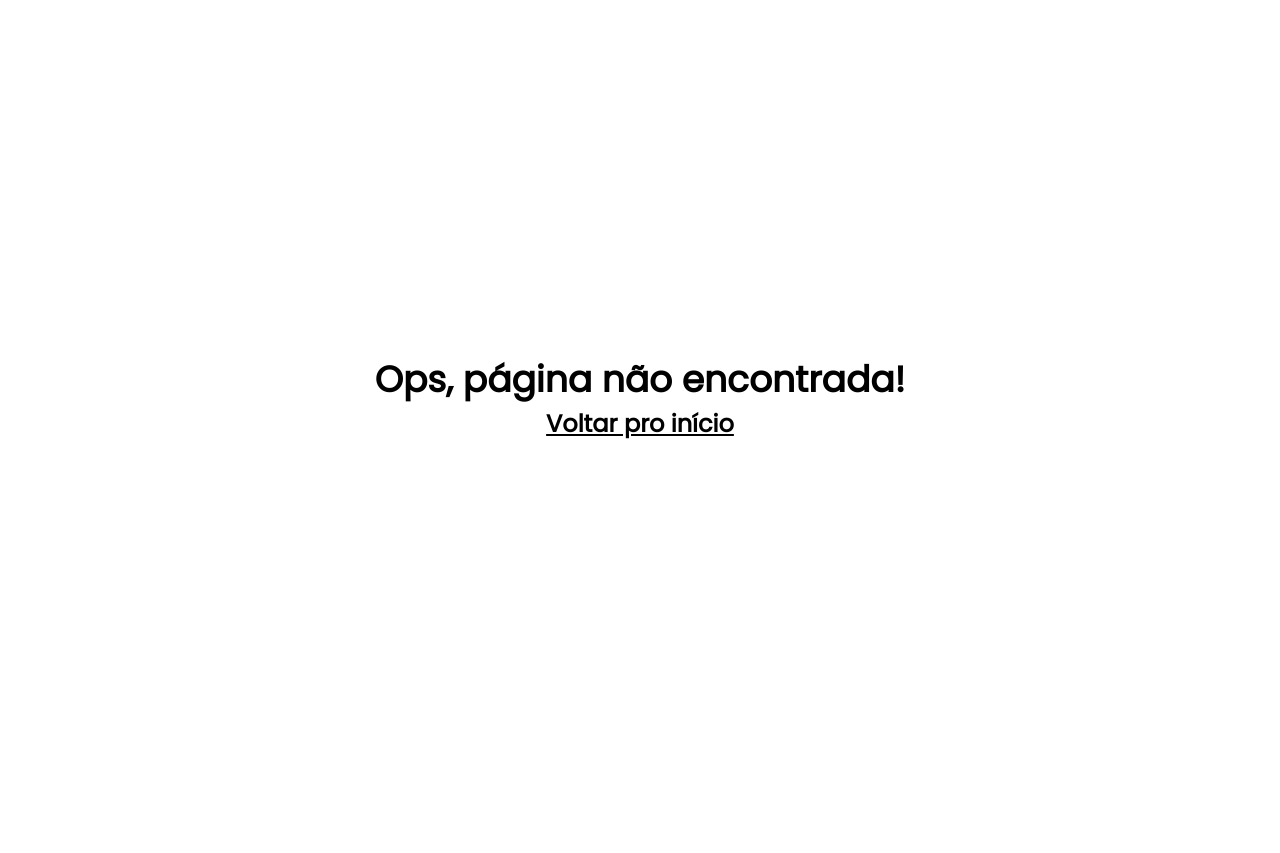
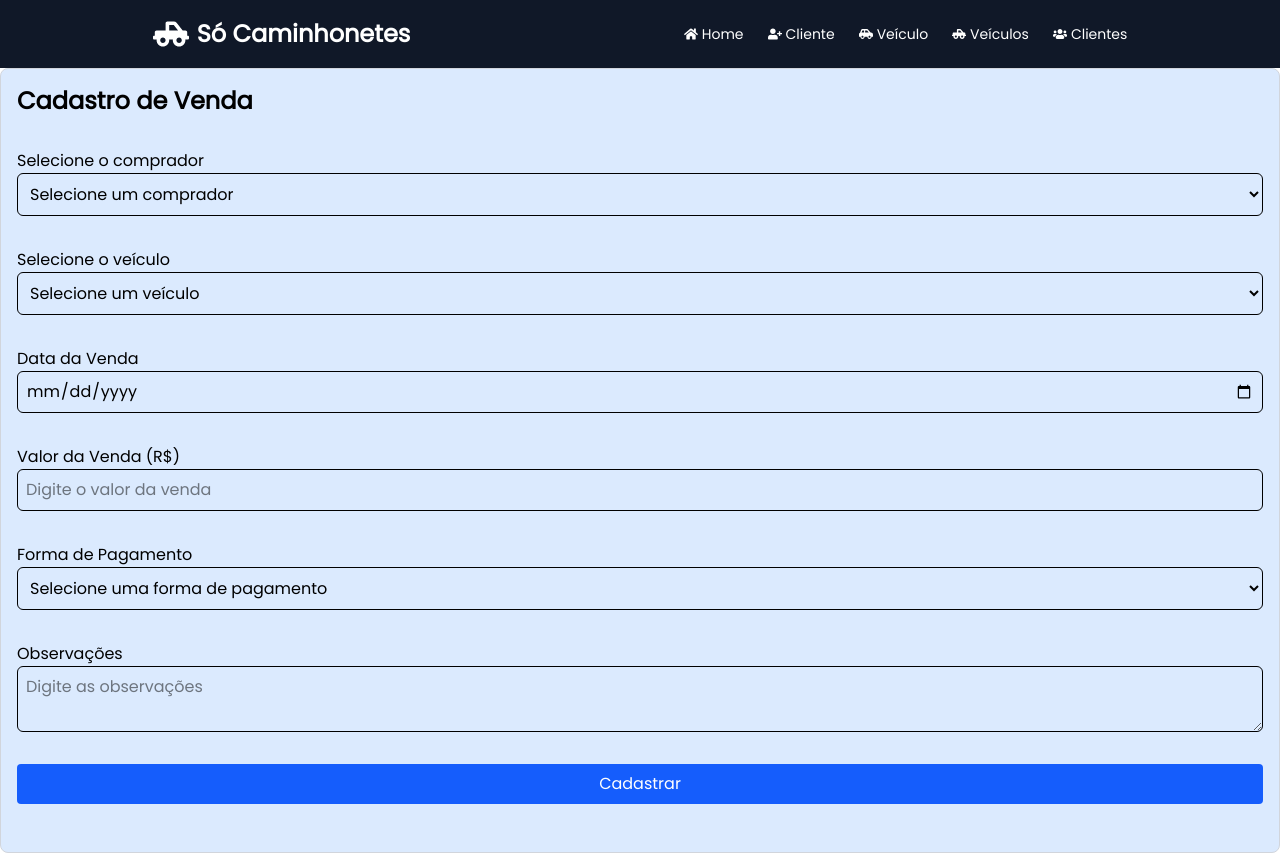
Before and after one commit to joseisaacpy/sistema-revenda-v2, a React (Vite) app in the folder client/: page /cadastro-venda in a window 1280 px wide. Before the commit the page ends 800 px from the top, so only its background shows below. Built offline with nearby package versions, Linux system fonts and the light colour scheme.

Commit message:
feat: Implementa CadastroVenda e ajusta rotas para ListarVendas e CadastroVenda

```diff
--- a/client/src/AllRoutes.jsx
+++ b/client/src/AllRoutes.jsx
@@ -3,10 +3,10 @@ import Home from "./Pages/Home";
 import NotFound from "./Pages/NotFound";
 import CadastroVeiculo from "./Pages/CadastroVeiculo";
 import CadastroCliente from "./Pages/CadastroCliente";
-// import CadastroVenda from "./Pages/CadastroVenda";
+import CadastroVenda from "./Pages/CadastroVenda";
 import ListarVeiculos from "./Pages/ListarVeiculos";
 import ListarClientes from "./Pages/ListarClientes";
-// import ListarVendas from "./Pages/ListarVendas";
+import ListarVendas from "./Pages/ListarVendas";
 import MainLayout from "./Components/MainLayout"; // novo layout com o Header
 
 const AllRoutes = () => {
@@ -18,10 +18,10 @@ const AllRoutes = () => {
           <Route path="/" element={<Home />} />
           <Route path="/cadastro-veiculo" element={<CadastroVeiculo />} />
           <Route path="/cadastro-cliente" element={<CadastroCliente />} />
-          {/* <Route path="/cadastro-venda" element={<CadastroVenda />} /> */}
+          <Route path="/cadastro-venda" element={<CadastroVenda />} />
           <Route path="/veiculos" element={<ListarVeiculos />} />
           <Route path="/clientes" element={<ListarClientes />} />
-          {/* <Route path="/vendas" element={<ListarVendas />} /> */}
+          <Route path="/vendas" element={<ListarVendas />} />
         </Route>
 
         {/* Página 404 fora do layout (opcional) */}
--- a/client/src/Pages/CadastroVeiculo/index.jsx
+++ b/client/src/Pages/CadastroVeiculo/index.jsx
@@ -275,7 +275,18 @@ const CadastroVeiculos = () => {
         Cadastrar
       </button>
 
-      <ToastContainer />
+      <ToastContainer
+        position="top-right"
+        autoClose={3000}
+        hideProgressBar={false}
+        newestOnTop={false}
+        closeOnClick
+        rtl={false}
+        pauseOnFocusLoss
+        draggable
+        pauseOnHover
+        theme="colored"
+      />
     </form>
   );
 };
--- a/client/src/Pages/CadastroVenda/index.jsx
+++ b/client/src/Pages/CadastroVenda/index.jsx
@@ -0,0 +1,186 @@
+import { useState, useEffect } from "react";
+// Para notificações
+import { ToastContainer, toast } from "react-toastify";
+
+const CadastroVenda = () => {
+  // Estado do loading
+  //   const [loading, setLoading] = useState(true);
+
+  // Estado para armazenar os dados (todos os campos iniciam vazios)
+  const [formData, setFormData] = useState({
+    clientesCadastrados: "",
+    veiculosDisponiveis: "",
+    dataVenda: "",
+    valorVenda: "",
+    formaPagamento: "",
+    observacoes: "",
+  });
+
+  // Função pra lidar com o preenchimento do formulário
+  const handleChange = (e) => {
+    const { name, value } = e.target;
+    setFormData((prevData) => ({
+      ...prevData,
+      [name]: value,
+    }));
+  };
+
+  // Função pra pegar clientes cadastrados e os veículos em estoque
+  const fecthData = async () => {
+    console.log("Buscando dados...");
+  };
+
+  //   useEffect pra chamar a função que faz a busca
+  useEffect(() => {
+    // Chama a função
+    fecthData();
+  }, []);
+
+  //   Função pra lidar com o envio do form
+  const handleSubmit = async (e) => {
+    e.preventDefault(); // Impede o envio do formulário
+    // Valida o formulário
+    if (!validateForm()) {
+      toast.error("Corrija os erros e tente novamente!");
+      return;
+    } else {
+      try {
+        const url = `${import.meta.env.VITE_API_URL}/api/vendas`;
+        const response = await fetch(url, {
+          method: "POST",
+          headers: {
+            "Content-Type": "application/json",
+          },
+          body: JSON.stringify(formData),
+        });
+        if (response.ok) {
+          toast.success("Venda cadastrada com sucesso!");
+          // Limpa os campos do formulário
+          setFormData({
+            clientesCadastrados: "",
+            veiculosDisponiveis: "",
+            dataVenda: "",
+            valorVenda: "",
+            formaPagamento: "",
+            observacoes: "",
+          });
+        }
+      } catch (error) {
+        console.error(error);
+      }
+    }
+  };
+
+  return (
+    <form
+      className="space-y-4 flex flex-col gap-4 border border-gray-300 p-4 rounded-lg bg-blue-100"
+      id="vendaForm"
+      onSubmit={handleSubmit}
+    >
+      <h1 className="text-2xl font-bold">Cadastro de Venda</h1>
+      <div className="flex flex-col">
+        <label htmlFor="clientesCadastrados">Selecione o comprador</label>
+        <select
+          className="border p-2 rounded-md"
+          name="clientesCadastrados"
+          id="clientesCadastrados"
+          value={formData.clientesCadastrados}
+          onChange={handleChange}
+        >
+          <option value="">Selecione um comprador</option>
+          {/* Aqui, teremos os clientes sendo renderizados dinaamicamente a partir da API de clientes */}
+        </select>
+      </div>
+      <div className="flex flex-col">
+        <label htmlFor="veiculosDisponiveis">Selecione o veículo</label>
+        <select
+          className="border p-2 rounded-md"
+          name="veiculosDisponiveis"
+          id="veiculosDisponiveis"
+          value={formData.veiculosDisponiveis}
+          onChange={handleChange}
+        >
+          <option value="">Selecione um veículo</option>
+          {/* Aqui, teremos os veículos sendo renderizados dinaamicamente a partir da API de veículos */}
+        </select>
+      </div>
+
+      <div className="flex flex-col">
+        <label htmlFor="dataVenda">Data da Venda</label>
+        <input
+          type="date"
+          className="border p-2 rounded-md"
+          id="dataVenda"
+          name="dataVenda"
+          placeholder="Digite o valor da venda"
+          value={formData.dataVenda}
+          onChange={handleChange}
+        />
+      </div>
+
+      <div className="flex flex-col">
+        <label htmlFor="valorVenda">Valor da Venda (R$)</label>
+        <input
+          type="number"
+          className="border p-2 rounded-md"
+          id="valorVenda"
+          name="valorVenda"
+          placeholder="Digite o valor da venda"
+          value={formData.valorVenda}
+          onChange={handleChange}
+        />
+      </div>
+
+      <div className="flex flex-col">
+        <label htmlFor="formaPagamento">Forma de Pagamento</label>
+        <select
+          className="border p-2 rounded-md"
+          id="formaPagamento"
+          name="formaPagamento"
+          value={formData.formaPagamento}
+          onChange={handleChange}
+        >
+          <option value="">Selecione uma forma de pagamento</option>
+          <option value="Dinheiro">Dinheiro</option>
+          <option value="Cartão de Crédito">Cartão de Crédito</option>
+          <option value="Cartão de Débito">Cartão de Débito</option>
+          <option value="Cheque">Cheque</option>
+        </select>
+      </div>
+
+      <div className="flex flex-col">
+        <label htmlFor="observacoes">Observações</label>
+        <textarea
+          type="text"
+          className="border p-2 rounded-md"
+          id="observacoes"
+          name="observacoes"
+          placeholder="Digite as observações"
+          value={formData.observacoes}
+          onChange={handleChange}
+        />
+      </div>
+      <button
+        type="submit"
+        className="bg-blue-600 text-white px-4 py-2 rounded"
+      >
+        Cadastrar
+      </button>
+
+      <ToastContainer
+        position="top-right"
+        autoClose={3000}
+        hideProgressBar={false}
+        newestOnTop={false}
+        closeOnClick
+        rtl={false}
+        pauseOnFocusLoss
+        draggable
+        pauseOnHover
+        theme="colored"
+      />
+    </form>
+  );
+};
+
+export default CadastroVenda;
--- a/client/src/Pages/ListarClientes/index.jsx
+++ b/client/src/Pages/ListarClientes/index.jsx
@@ -133,7 +133,7 @@ const ListarClientes = () => {
         pauseOnFocusLoss
         draggable
         pauseOnHover
-        theme="light"
+        theme="colored"
       />
     </section>
   );
--- a/client/src/Pages/ListarVeiculos/index.jsx
+++ b/client/src/Pages/ListarVeiculos/index.jsx
@@ -132,7 +132,7 @@ const ListarVeiculos = () => {
         pauseOnFocusLoss
         draggable
         pauseOnHover
-        theme="light"
+        theme="colored"
       />
     </section>
   );
--- a/client/src/Pages/ListarVendas/index.jsx
+++ b/client/src/Pages/ListarVendas/index.jsx
@@ -0,0 +1,5 @@
+const ListarVendas = () => {
+  return <h1>Lista de Vendas</h1>;
+};
+
+export default ListarVendas;
--- a/client/src/Pages/NotFound/index.jsx
+++ b/client/src/Pages/NotFound/index.jsx
@@ -4,9 +4,11 @@ const NotFound = () => {
   return (
     <div>
       <section className="flex flex-col gap-2 justify-center items-center h-screen">
-        <h1 className="text-4xl font-bold">Ops, página não encontrada!</h1>
+        <h1 className="text-4xl font-bold text-center">
+          Ops, página não encontrada!
+        </h1>
         <Link
-          className="text-2xl font-bold underline hover:text-blue-600 transition-all duration-75"
+          className="text-2xl font-bold text-center underline hover:text-blue-600 transition-all duration-75"
           to="/"
         >
           Voltar pro início
```
